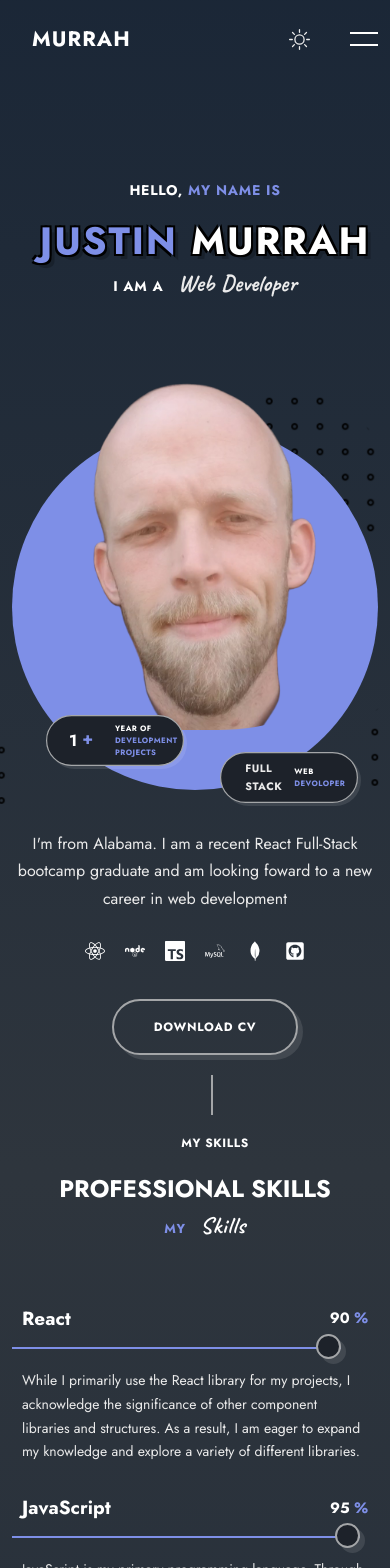
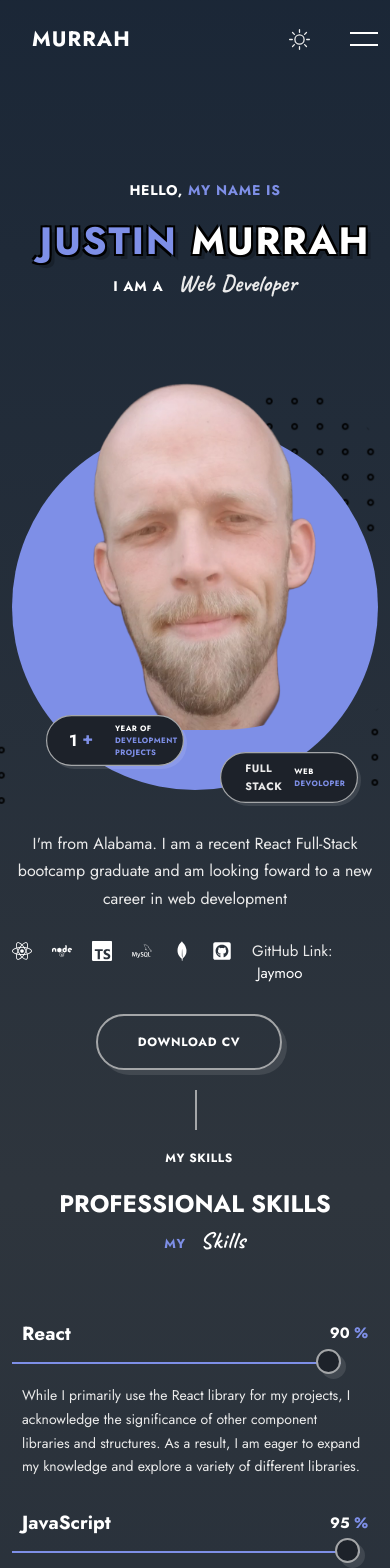
Before and after one commit to Jaymoo87/ViteReactPortfolio, a React (Vite) app: page /#home in a window 390 px wide. Shown: the top 1568 px of the page. Built offline with nearby package versions, Linux system fonts and the light colour scheme.

Commit message:
got the bugs I found outta there, should be ready for deployment

```diff
--- a/src/Data.jsx
+++ b/src/Data.jsx
@@ -19,34 +19,34 @@ export const links = [
     name: "Home",
     path: "home",
   },
-  {
-    name: "Services",
-    path: "services",
-  },
+  // {
+  //   name: "Services",
+  //   path: "services",
+  // },
   {
     name: "Skills",
     path: "skills",
   },
   {
-    name: "Works",
+    name: "Portfolio",
     path: "work",
   },
   {
     name: "Resume",
     path: "resume",
   },
-  {
-    name: "Testimonials",
-    path: "testimonial",
-  },
-  {
-    name: "Pricing",
-    path: "pricing",
-  },
-  {
-    name: "Blog",
-    path: "blog",
-  },
+  // {
+  //   name: "Testimonials",
+  //   path: "testimonial",
+  // },
+  // {
+  //   name: "Pricing",
+  //   path: "pricing",
+  // },
+  // {
+  //   name: "Blog",
+  //   path: "blog",
+  // },
   {
     name: "Contact",
     path: "contact",
@@ -239,7 +239,7 @@ export const cv = [
     subtitle: "Red Clay Table",
     date: "2018 - 2020",
     description:
-      "As a seasoned manager with a proven track record of success, I built and led a highly effective team that excelled in a fast-paced, high-intensity environment. Through strategic hiring and effective training, I developed a team of motivated and skilled professionals who consistently delivered exceptional results.To support our team's success, I developed and implemented best practices and procedures that optimized our operations and enhanced the customer experience. These efforts resulted in improved customer satisfaction, increased repeat business, and a positive reputation in the community.Overall, my experience building and leading high-performing teams, combined with my expertise in process improvement and customer service, make me a valuable asset to any organization seeking to drive growth and achieve operational excellence.",
+      "As a seasoned manager with a proven track record of success, I built and led a highly effective team that excelled in a fast-paced, high-intensity environment. Through strategic hiring and effective training, I developed a team of motivated and skilled professionals who consistently delivered exceptional results.To support our team's success, I developed and implemented best practices and procedures that optimized our operations and enhanced the customer experience. These efforts resulted in improved customer satisfaction, increased repeat business, and a positive reputation in the community. Overall, my experience building and leading high-performing teams, combined with my expertise in process improvement and customer service, make me a valuable asset to any organization seeking to drive growth and achieve operational excellence.",
     category: "experience",
   },
 ];
--- a/src/components/home/Home.jsx
+++ b/src/components/home/Home.jsx
@@ -7,6 +7,7 @@ import { FaNode, FaGithubSquare, FaReact } from "react-icons/fa";
 import { SiTypescript, SiMysql, SiMongodb } from "react-icons/si";
 import CV from "../../assets/Justin-Resume.pdf";
 import "./home.css";
+import { Link } from "react-scroll";
 
 const Home = () => {
   return (
@@ -75,7 +76,13 @@ const Home = () => {
             </div>
             <a href="https://github.com/Jaymoo87" className="home__social-link">
               <FaGithubSquare />
-            </a>
+            </a>{" "}
+            <span>
+              GitHub Link:{" "}
+              <a href="https://github.com/Jaymoo87" className="githubLink">
+                Jaymoo
+              </a>
+            </span>
           </div>
 
           <div className="home__btns text-cs">
--- a/src/components/home/home.css
+++ b/src/components/home/home.css
@@ -188,3 +188,14 @@
   bottom: -8%;
   right: -30%;
 }
+
+.githubLink {
+  text-decoration: none;
+  color: var(--title-color);
+  margin-left: 5px;
+  transition: all 0.9s var(--transition);
+}
+
+.githubLink:hover {
+  color: var(--primary-color);
+}
--- a/src/index.css
+++ b/src/index.css
@@ -221,6 +221,11 @@
     transform: scale(0.6);
   }
 
+  .home__btns {
+    justify-content: center;
+    margin-right: 32px;
+  }
+
   .home__data-one {
     left: -12px;
   }
@@ -232,4 +237,11 @@
   .home__profile {
     height: 450px;
   }
+
+  .resume__heading {
+    border-bottom: none;
+  }
+  .show-content {
+    max-height: 700px;
+  }
 }
```
